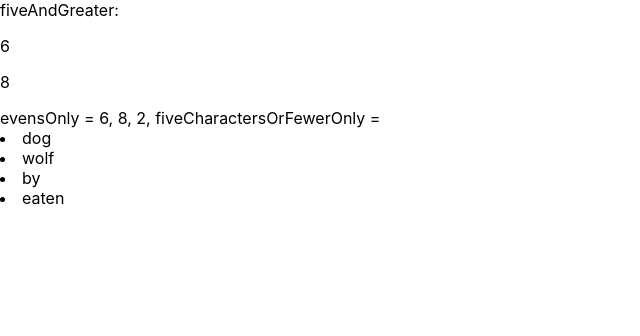
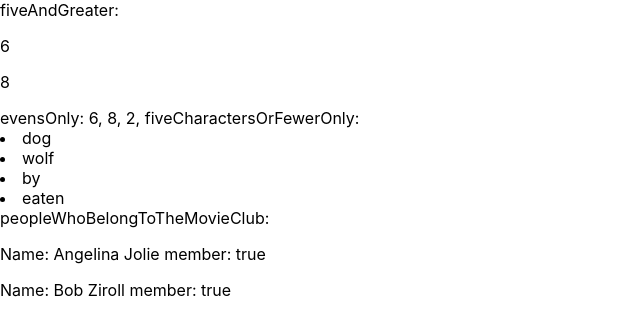
Before and after one commit to GoranAviani/react_filter_data, a React (Create React App) app: page / in a window 1280 px wide. Shown: the top 336 px of the page, without its empty margins (0-640 px from the left). Built offline with nearby package versions, Linux system fonts and the light colour scheme.

Commit message:
filter data

```diff
--- a/src/App.js
+++ b/src/App.js
@@ -10,16 +10,30 @@ const fiveCharactersOrFewerOnly = (data) => {
     return data.filter( x => x.length <= 5)
 }
 
+const peopleWhoBelongToTheMovieClub = (data) => {
+    return data.filter(x => x.member === true)
+}
+
 
 function App() {
     const fiveAndGreater = fiveAndGreaterOnly([3, 6, 8, 2]); /// [6, 8]
     const evens = evensOnly([3, 6, 8, 2]); /// [6, 8, 2]
     const chars = fiveCharactersOrFewerOnly(["dog", "wolf", "by", "family", "eaten", "camping"]); // ["by", "dog", "wolf", "eaten"]
-  return (
+    const club = peopleWhoBelongToTheMovieClub([
+    { name: "Angelina Jolie", member: true },
+    { name: "Eric Jones", member: false },
+    { name: "Paris Hilton", member: false },
+    { name: "Kayne West", member: false },
+    { name: "Bob Ziroll", member: true }
+]);
+
+
+    return (
     <>
       fiveAndGreater: {fiveAndGreater.map(x => <p> {x} </p>)}
-        evensOnly = {evens.map ( x=> <>{x}, </> )}
-        fiveCharactersOrFewerOnly = {chars.map ( x=> <li>{x}</li>)}
+        evensOnly: {evens.map ( x=> <>{x}, </> )}
+        fiveCharactersOrFewerOnly: {chars.map ( x=> <li>{x}</li>)}
+        peopleWhoBelongToTheMovieClub: {club.map (x=> <p>Name: {x.name} member: {x.member.toString()}</p>)}
       <br/>
     </>
   );
```
